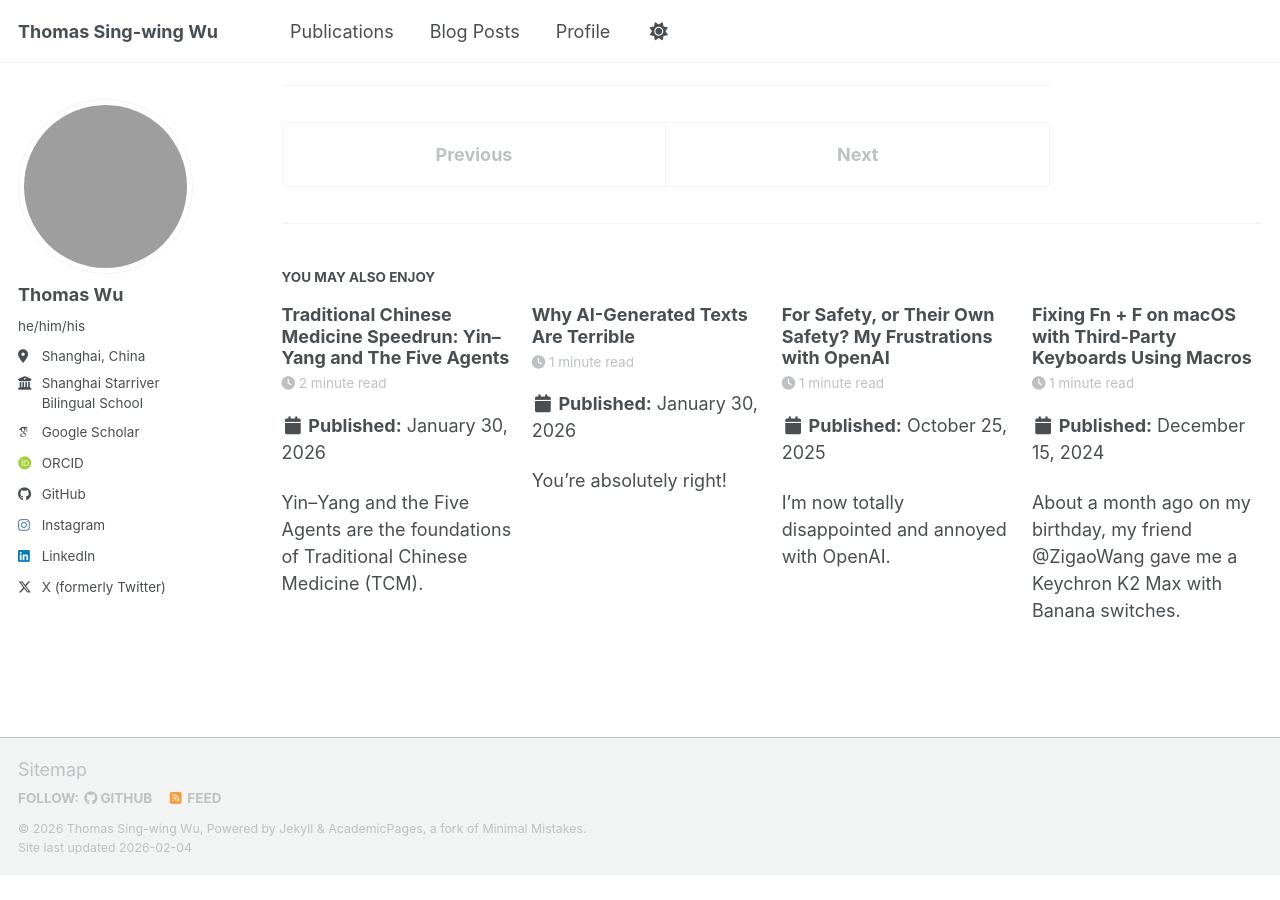
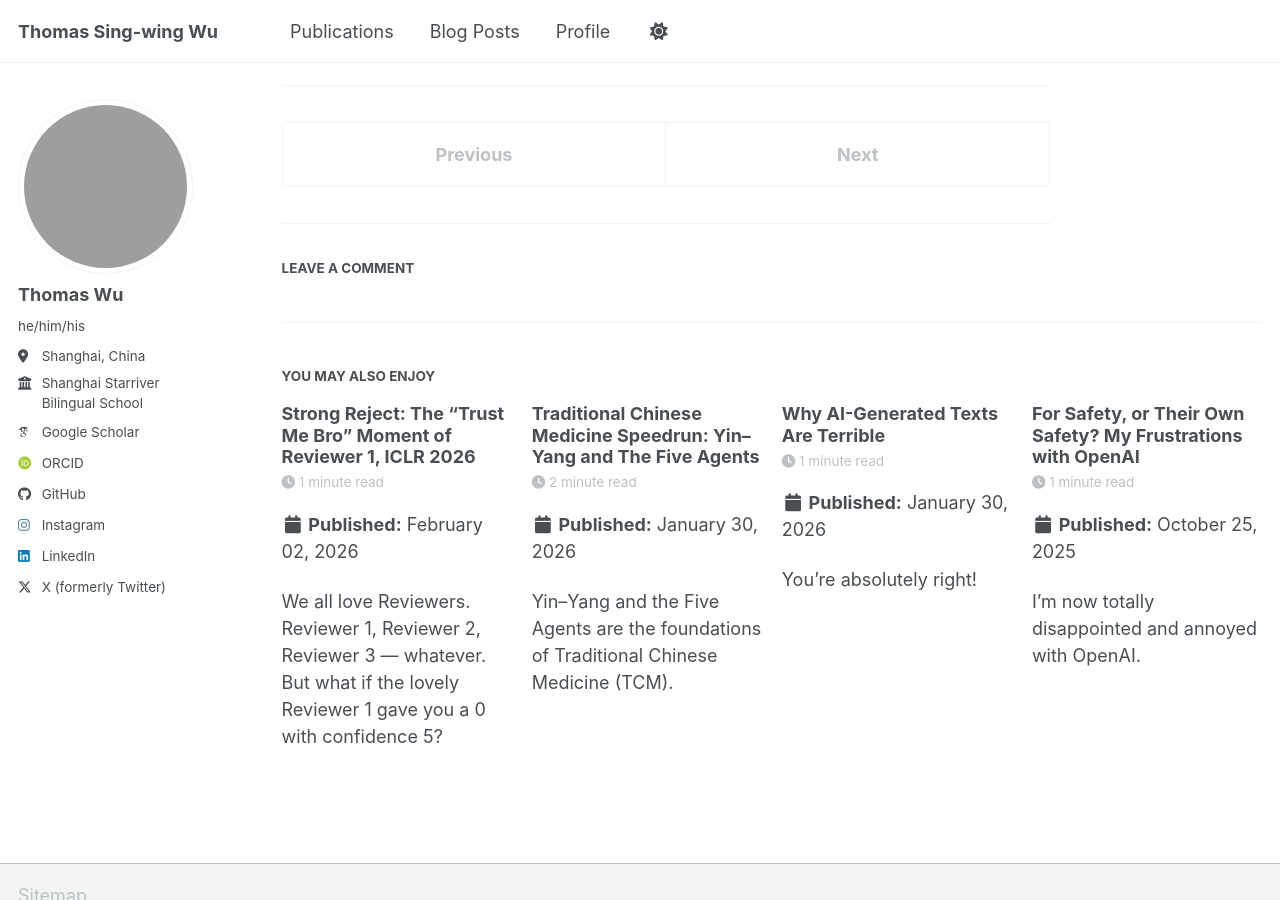
Before and after one commit to TakumiBC/site, a Jekyll site: the page built from _posts/2026-01-31-homebrew-python.md, in a window 1280 px wide and 900 px high, scrolled down 3312 px. Built offline with Jekyll 4.4.1, drawn with Linux system fonts in a browser that asks for light colours; some web fonts are replaced; a script bundle is joined from its source files by our own code; library files that are not in the unit come from our copies; comment, search, counter and statistics services are not loaded; before the commit the page ends 4187 px from its top, so only the background shows below that; part of the change alters nothing that is shown; grey boxes are pictures that could not be loaded.

Commit message:
add comments and posts

```diff
--- a/_config.yml
+++ b/_config.yml
@@ -59,7 +59,7 @@ future                   : true
 read_more                : "disabled" # if enabled, adds "Read more" links to excerpts
 talkmap_link             : false      #change to true to add link to talkmap on talks page
 comments:
-  provider               : # false (default), "disqus", "discourse", "facebook", "google-plus", "staticman", "custom"
+  provider               : custom
   disqus:
     shortname            :
   discourse:
--- a/_includes/comments-providers/custom.html
+++ b/_includes/comments-providers/custom.html
@@ -1,3 +1,7 @@
-<!-- start custom comments snippet -->
-
-<!-- end custom comments snippet -->
+<script src="https://utteranc.es/client.js"
+        repo="TakumiBC/site"
+        issue-term="pathname"
+        theme="github-light"
+        crossorigin="anonymous"
+        async>
+</script>
--- a/_posts/2026-01-31-homebrew-python.md
+++ b/_posts/2026-01-31-homebrew-python.md
@@ -8,7 +8,6 @@ tags:
   - homebrew
   - pip
   - macos
-
 ---
 Unfortunately, it's neither William Shakespeare nor Iago who said it this time. It's Homebrew Python.
 
--- /dev/null
+++ b/_posts/2026-02-02-iclr-reviewer-zero.md
@@ -0,0 +1,66 @@
+---
+title: "Strong Reject: The \"Trust Me Bro\" Moment of Reviewer 1, ICLR 2026"
+date: 2026-02-02
+excerpt: "We all love Reviewers. Reviewer 1, Reviewer 2, Reviewer 3 — whatever. But what if the lovely Reviewer 1 gave you a 0 with confidence 5?
+"
+permalink: /posts/2026/02/iclr-reviewer-zero/
+tags:
+  - iclr
+  - ai
+  - ai-conferences
+  - reviewer
+---
+## **Head**
+
+We all love Reviewers. Reviewer 1, Reviewer 2, Reviewer 3 — whatever.
+
+But what if the lovely Reviewer 1 gave you a **0** with **confidence 5**?
+
+## **Neck**
+
+That’s exactly what happened to ICLR 2026 submission no. 21536 (See https://openreview.net/forum?id=tvDlQj0GZB).
+
+**Impressive!** At least he didn’t use ChatGPT for reviewing that paper?
+
+Or no. Maybe bro forgot to upload the PDF to ChatGPT when vibe-reviewing.
+
+## **Body**
+
+The title of the paper is *“Learning is Forgetting; LLM Training As Lossy Compression”*.
+
+Of course it was quite controversial. Just like how **I** write my blog posts.
+
+But is it worth a 0? Not at all.
+
+I read the work thoroughly. There’s **nothing** wrong in the paper that’s worth a strong reject. The literature was clear, the essay was neat, the math is justified (probably — don’t ask me).
+
+But what is this reviewer doing????
+
+## **Heart**
+
+And now let’s look at the peak moment of Reviewer 1. Even better than the 0.
+
+> **Strengths:** None noted. See explanation in the weaknesses.
+> NONE.
+
+## **Legs**
+
+Now let’s look at what the other reviewers gave:
+
+- Reviewer 2: **2**
+- Reviewer 3: **6**
+- Reviewer 4: **6**
+
+Still a tough round.
+
+But shout-out to the AC for accepting this paper.
+
+## **Foot**
+
+Reviewer 1 probably wouldn’t want to receive a review like this.
+
+So do I. And you.
+
+So write reviews respectfully, justlike what **you** want to receive.
+
+Done.
```
